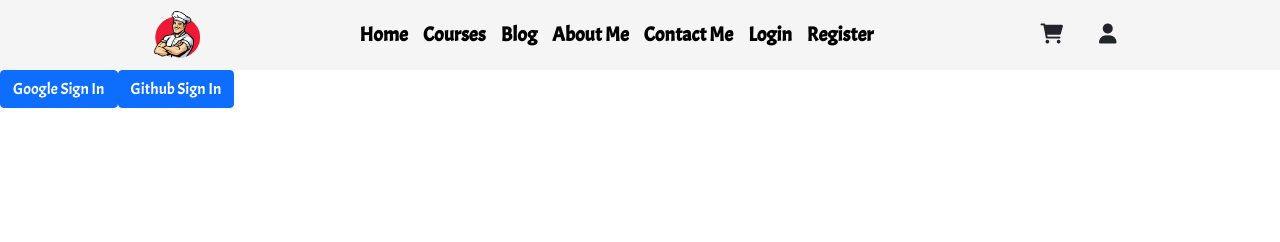
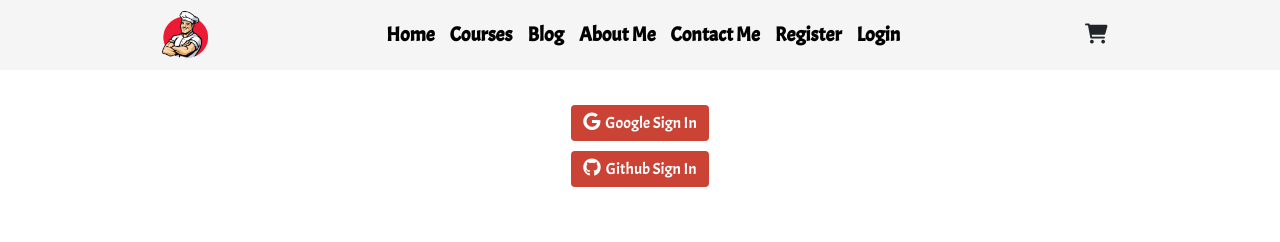
Before and after one commit to TanbirHasan/ProChef, a React (Create React App) app: page /register in a window 1280 px wide. Shown: the top 242 px of the page. Built offline with nearby package versions, Linux system fonts and the light colour scheme; no server answers.

Commit message:
checkout page

```diff
--- a/src/App.js
+++ b/src/App.js
@@ -9,6 +9,8 @@ import Register from "./Pages/Register/Register";
 import Contact from "./Pages/ContactMe/Contact";
 import { BrowserRouter, Routes, Route } from "react-router-dom";
 import { AccordionButton } from 'react-bootstrap';
+import RequireAuth from './Auth/RequireAuth';
+import Checkout from './Pages/Checkout/Checkout';
 
 
 
@@ -17,11 +19,26 @@ function App() {
     <div className="App">
       <Routes>
         <Route path="/" element={<Home />}></Route>
-        <Route path="/courses" element={<Allcourse />}></Route>
+        <Route
+          path="/courses"
+          element={
+            <RequireAuth>
+              <Allcourse />
+            </RequireAuth>
+          }
+        ></Route>
         <Route path="/about" element={<About />}></Route>
         <Route path="/blogs" element={<Blogs />}></Route>
         <Route path="/login" element={<Login />}></Route>
         <Route path="/register" element={<Register />}></Route>
+        <Route
+          path="/checkout"
+          element={
+            <RequireAuth>
+              <Checkout />
+            </RequireAuth>
+          }
+        ></Route>
         <Route path="/contact" element={<Contact />}></Route>
       </Routes>
     </div>
--- a/src/Auth/RequireAuth.js
+++ b/src/Auth/RequireAuth.js
@@ -1,13 +1,15 @@
-// import React from 'react';
-// import { useLocation } from 'react-router-dom';
+import React from 'react';
+import { useAuthState } from 'react-firebase-hooks/auth';
+import { Navigate, useLocation } from 'react-router-dom';
+import auth from './firebase.init';
 
-// const RequireAuth = ({ children }) => {
-//   const location = useLocation();
-//   const [user] = useAuthState(auth);
-//   if (!user) {
-//     return <Navigate to="/login" state={{ from: location }} replace></Navigate>;
-//   }
-//   return children;
-// };
+const RequireAuth = ({ children }) => {
+  const location = useLocation();
+  const [user] = useAuthState(auth);
+  if (!user) {
+    return <Navigate to="/login" state={{ from: location }} replace></Navigate>;
+  }
+  return children;
+};
 
-// export default RequireAuth;
+export default RequireAuth;
--- /dev/null
+++ b/src/Pages/Checkout/Checkout.css
@@ -0,0 +1,16 @@
+
+
+
+.checkout{
+    padding: 60px 0px;
+}
+
+form{
+    color:white;
+
+}
+
+
+form label{
+    margin:10px
+}
--- /dev/null
+++ b/src/Pages/Checkout/Checkout.js
@@ -0,0 +1,32 @@
+import { Button } from 'react-bootstrap';
+import React from 'react';
+import Header from '../../components/Header/Header';
+import Footer from '../../components/Footer/Footer';
+import "./Checkout.css"
+
+const Checkout = () => {
+    return (
+      <div>
+        <Header />
+        <div className="checkout">
+          <div className="FormWrapper">
+            <form>
+              <label>Enter Your Name</label>
+              <input type="text " />
+              <label>Enter Your Email</label>
+              <input type="email " />
+              <label>Enter Your Shipping Address</label>
+              <input type="text " />
+              <label>Enter Your Mobile number</label>
+              <input type="text " />
+              <Button>Submit</Button>
+            </form>
+          </div>
+        </div>
+
+        <Footer />
+      </div>
+    );
+};
+
+export default Checkout;
--- a/src/Pages/Login/Login.js
+++ b/src/Pages/Login/Login.js
@@ -1,20 +1,49 @@
-import React from 'react';
+import React, { useRef } from 'react';
 import { Button } from 'react-bootstrap';
 import Footer from '../../components/Footer/Footer';
 import Header from '../../components/Header/Header';
 import "./Login.css";
+import {
+  useAuthState,
+  useSignInWithEmailAndPassword,
+} from "react-firebase-hooks/auth";
+import { Link, useLocation, useNavigate } from "react-router-dom";
+import auth from '../../Auth/firebase.init';
 
 const Login = () => {
+
+  const [signInWithEmailAndPassword, user, loading, error] =
+    useSignInWithEmailAndPassword(auth);
+
+  const emailref = useRef();
+  const passref = useRef();
+
+  const location = useLocation();
+  const navigate = useNavigate();
+
+  let from = location.state?.from?.pathname || "/";
+
+  if (user) {
+    navigate(from, { replace: true });
+  }
+
+  const handleSubmit = (e) => {
+    e.preventDefault();
+    const email = emailref.current.value;
+    const password = passref.current.value;
+
+    signInWithEmailAndPassword(email, password);
+  };
     return (
       <div>
         <Header />
         <div className="FormWrapper">
           <div className="form">
-            <form>
-              <input placeholder="Enter your Email" required />
-              <input placeholder="Enter your Password" required />
+            <form onSubmit={handleSubmit}>
+              <input placeholder="Enter your Email" ref={emailref} required />
+              <input placeholder="Enter your Password" ref={passref} required />
 
-              <Button className="button">Register</Button>
+              <Button type="submit" className="button">Register</Button>
             </form>
           </div>
           <div className="image">
--- a/src/Pages/Register/Register.css
+++ b/src/Pages/Register/Register.css
@@ -0,0 +1,22 @@
+
+
+
+
+.socialbuttondiv{
+    display: flex;
+    justify-content: center;
+    align-items: center;
+    flex-direction: column;
+    margin-top:30px;
+}
+.socialbutton{
+    display: block;
+    margin: 5px;
+    background-color: #CB4335!important;
+    border:none!important;
+    color: white;
+}
+
+.socialbutton:hover{
+    background-color:#CB4335!important ;
+}
--- a/src/Pages/Register/Register.js
+++ b/src/Pages/Register/Register.js
@@ -2,6 +2,7 @@ import { Button } from 'react-bootstrap';
 import React, { useRef } from 'react';
 import Header from '../../components/Header/Header';
 import Footer from '../../components/Footer/Footer';
+import "./Register.css"
 
 import {
   useCreateUserWithEmailAndPassword,
@@ -42,12 +43,23 @@ const Register = () => {
     return (
       <div>
         <Header />
-        <div className='socialbutton'>
+        <div className="socialbuttondiv">
+          <Button className="socialbutton" onClick={() => signInWithGoogle()}>
+            <i
+              className="fa-brands fa-google"
+              style={{ marginRight: "5px", fontSize: "18px" }}
+            ></i>
+            Google Sign In
+          </Button>
+          <Button className="socialbutton" onClick={() => signInWithGithub()}>
+            <i
+              className="fa-brands fa-github"
+              style={{ marginRight: "5px", fontSize: "18px" }}
+            ></i>
+            Github Sign In
+          </Button>
+        </div>
 
-
-        </div>
-        <Button>Google Sign In</Button>
-        <Button>Github Sign In</Button>
         <div className="FormWrapper">
           <div className="form">
             <form onSubmit={handleSubmit}>
@@ -65,6 +77,7 @@ const Register = () => {
             />
           </div>
         </div>
+        <span className='error' style={{color:"red",fontWeight:"500"}}>{error}</span>
         <Footer />
       </div>
     );
--- a/src/components/Header/Header.js
+++ b/src/components/Header/Header.js
@@ -2,8 +2,12 @@ import React from 'react';
 import './Header.css';
 import Chef from '../Header/Chef.png';
 import { Link } from 'react-router-dom';
+import { useAuthState } from 'react-firebase-hooks/auth';
+import auth from '../../Auth/firebase.init';
+import { signOut } from 'firebase/auth';
 
 const Header = () => {
+      const [user] = useAuthState(auth);
     return (
       <div className="Header">
         <div className="left">
@@ -14,6 +18,7 @@ const Header = () => {
             <Link to="/" className="link">
               <span>Home</span>
             </Link>
+
             <Link to="/courses" className="link">
               <span>Courses</span>
             </Link>
@@ -26,20 +31,34 @@ const Header = () => {
             <Link to="/contact" className="link">
               <span>Contact Me</span>
             </Link>
-            <Link to="/login" className="link">
-              <span>Login</span>
-            </Link>
-            <Link to="/register" className="link">
-              <span>Register</span>
-            </Link>
+            {user ? (
+              <span></span>
+            ) : (
+              <Link to="/register" className="link">
+                <span>Register</span>
+              </Link>
+            )}
+
+
+            {user ? (
+              <button onClick={() => signOut(auth)}>Logout</button>
+            ) : (
+              <Link to="/login" className="link">
+                <span>Login</span>
+              </Link>
+            )}
           </nav>
         </div>
         <div className="right">
+          {user ? (
+            <span>
+              <i class="fa-solid fa-user"></i>
+            </span>
+          ) : (
+            <i></i>
+          )}
           <span>
             <i class="fa-solid fa-cart-shopping"></i>
-          </span>
-          <span>
-            <i class="fa-solid fa-user"></i>
           </span>
         </div>
       </div>
--- a/src/components/SingleCourses/SingleCourses.js
+++ b/src/components/SingleCourses/SingleCourses.js
@@ -1,19 +1,18 @@
 import React from 'react';
 import { Button, Card } from 'react-bootstrap';
+import { Link } from 'react-router-dom';
 
 const SingleCourses = ({course}) => {
     const {id,img,name,duration,price} = course;
     return (
       <div>
-        <Card
-          style={{ width: "18rem", margin: "20px 15px", padding: "5px" }}
-
-        >
+        <Card style={{ width: "18rem", margin: "20px 15px", padding: "5px" }}>
           <Card.Img variant="top" src={img} />
           <Card.Body>
             <Card.Title>{name}</Card.Title>
             <Card.Text>Duration : {duration}</Card.Text>
             <Card.Text>Price : {price} $</Card.Text>
+            <Link to="/checkout">
               <Button
                 variant="primary"
                 style={{
@@ -24,6 +23,7 @@ const SingleCourses = ({course}) => {
               >
                 Buy now
               </Button>
+            </Link>
           </Card.Body>
         </Card>
       </div>
```
Lines whose indentation alone changed are shown as unchanged.
